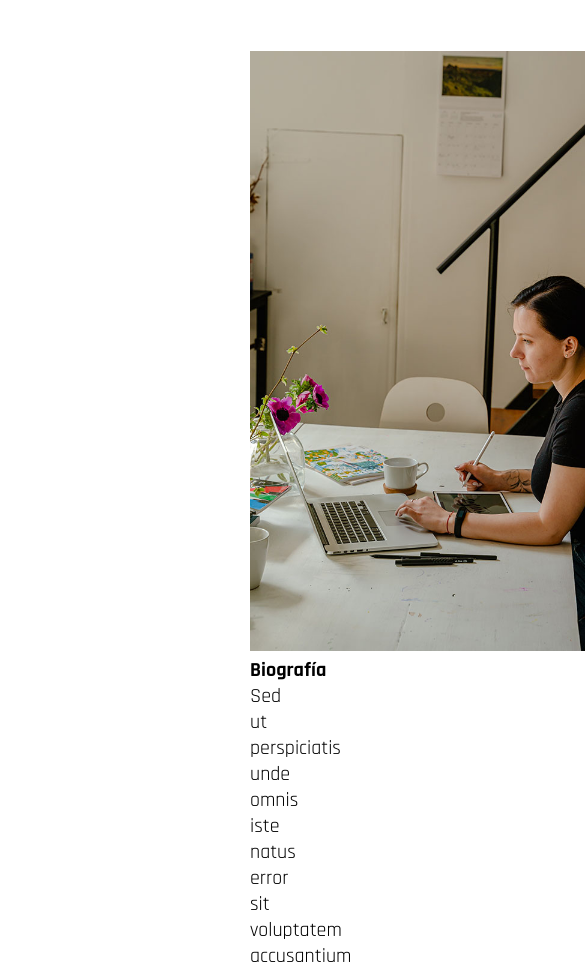
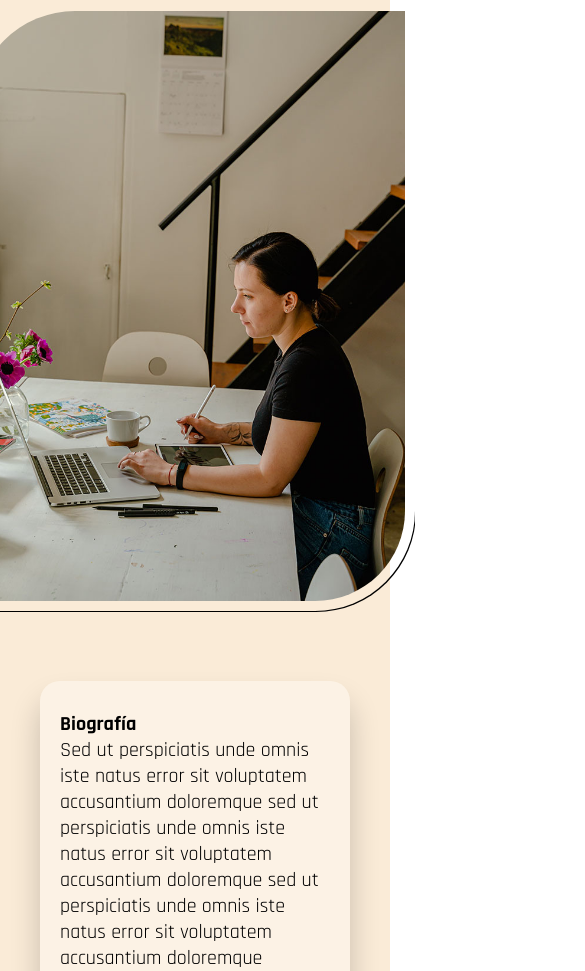
Before and after one commit to constthiers/proyecto-coderhouse, a website: page pages/acerca-de.html in a window 390 px wide. Shown: the part 129-1100 px from the top of the page, 585 px wide, since content can reach past the window. Drawn offline with Linux system fonts and the light colour scheme.

Commit message:
Version final de sass y seo

```diff
--- /dev/null
+++ b/components/_acerca-de.scss
@@ -0,0 +1,49 @@
+.acerca-de{
+    background-color: antiquewhite;
+    display: flex;
+    flex-flow: row wrap;
+    justify-content: center;
+    margin: 20px 100px 20px 100px;
+    padding: 40px 150px 40px 150px;
+    width: auto;
+
+    img{
+        margin-bottom: 50px;
+        padding-right: 10px;
+        padding-bottom: 10px;
+        border-radius: 100px 0px 100px 0px ;
+        box-shadow: 1px 1px rgb(0, 0, 0);
+    }
+}
+
+.biografia,
+.carrera,
+.exhibiciones{
+    @include bioContainer ("yes");
+}
+
+
+
+
+
+
+@media screen and (max-width: 1200px) {
+    .acerca-de{
+        padding: 40px 80px 40px 80px;
+    }
+}
+@media screen and (max-width: 1023px) {
+    .acerca-de{
+        padding: 20px;
+    }
+}
+@media screen and (max-width: 768px) {
+    .acerca-de{
+        margin: 40px;
+    }
+}
+@media screen and (max-width: 480px) {
+    .acerca-de{
+        margin: 0px;
+    }
+}
--- a/components/_global.scss
+++ b/components/_global.scss
@@ -140,14 +140,22 @@ footer a:hover{
     color: white;
 }
 
-/* Estilo de PRUEBA para acerca-de.html */
+/* Estilo acerca-de.html --> en _acerca-de.html*/
+@mixin bioContainer ($shadow){
+    border-radius: 20px;
+    background-color: rgba(255, 255, 255, 0.334);
+    display: flex;
+    flex-direction: column;
+    align-items: right;
+    padding: 30px 20px;
+    margin: 20px 20px;
 
-.acerca-de{
-    margin: 20px 100px 20px 100px;
-    padding: 40px 150px 40px 150px;
-    width: auto;
+
+    @if ($shadow == "yes") {
+        box-shadow: 0 20px 30px rgba($color: #0000008f, $alpha: 0.2);
+
+    }
 }
-
 
 /* Estilo de PRUEBA para contacto.html */
 
@@ -207,6 +215,7 @@ form{
 .news-input label{
     width: 100%;
 }
+
 
 
 
--- a/pages/acerca-de.html
+++ b/pages/acerca-de.html
@@ -45,20 +45,27 @@
 
             <img src="../images/retrato.jpg" alt="retrato de artista" height="600px">
 
+            <div class="biografia">
                 <h6>Biografía</h6>
                 <p>Sed ut perspiciatis unde omnis iste natus error sit voluptatem accusantium doloremque
                 sed ut perspiciatis unde omnis iste natus error sit voluptatem accusantium doloremque
                 sed ut perspiciatis unde omnis iste natus error sit voluptatem accusantium doloremque</p>
+            </div>
 
+            <div class="carrera">
                 <h6>Carrera</h6>
                 <p>Sed ut perspiciatis unde omnis iste natus error sit voluptatem accusantium doloremque
                 sed ut perspiciatis unde omnis iste natus error sit voluptatem accusantium doloremque
                 sed ut perspiciatis unde omnis iste natus error sit voluptatem accusantium doloremque</p>
+            </div>
 
+            <div class="exhibiciones">
                 <h6>Exhibiciones</h6>
                 <p>Sed ut perspiciatis unde omnis iste natus error sit voluptatem accusantium doloremque
                 sed ut perspiciatis unde omnis iste natus error sit voluptatem accusantium doloremque
                 sed ut perspiciatis unde omnis iste natus error sit voluptatem accusantium doloremque</p>
+            </div>
+
         </div>
     </main>
 
--- a/style.scss
+++ b/style.scss
@@ -2,3 +2,4 @@
 @import "./components/global";
 @import "./components/inicio";
 @import "./components/portafolio";
+@import "./components/acerca-de";
```
Also changed, not shown: components/_header.scss (added), css/style.css. Lines whose indentation alone changed are shown as unchanged.
